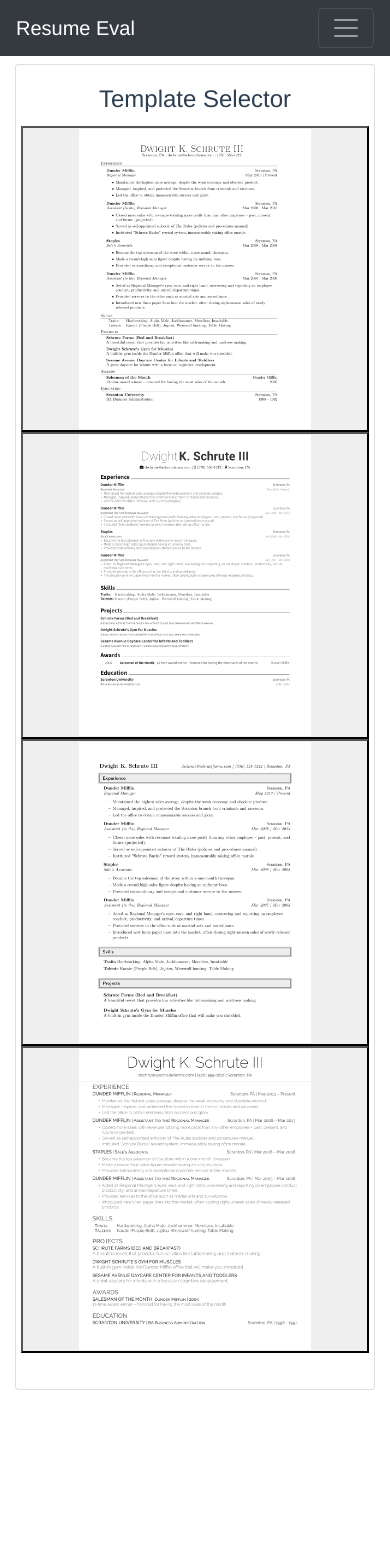
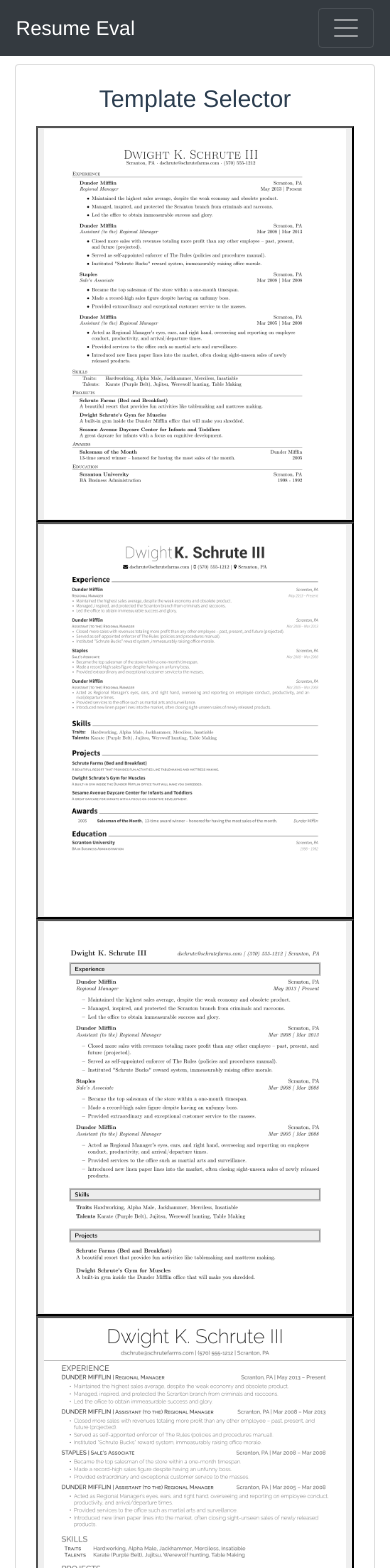
Before and after one commit to Aveek-Saha/ResumeEval, a Vue app in the folder frontend/: page /#/create in a window 390 px wide. Shown: the top 1568 px of the page. Before the commit the page ends 1390 px from the top, so only its background shows below. Built offline with nearby package versions, Linux system fonts and the light colour scheme.

Commit message:
feat: some changes

```diff
--- a/frontend/src/components/Form.vue
+++ b/frontend/src/components/Form.vue
@@ -5,27 +5,27 @@
       <h4 class="card-title">Template Selector</h4>
       <div class="form-group">
         <div class="row">
-    <div class="col-xs-5">
+    <div class="col-lg-6">
       <button @click.prevent="selectedTemplate(1)">
-          <img src="../assets/1.png" width="70%" class="img-responsive">
+          <img src="../assets/1.png" width="100%" class="thumbnail img-responsive">
       </button>
 
     </div>
-    <div class="col-xs-5">
-       <button @click.prevent="selectedTemplate(2)">
-          <img src="../assets/2.png" width="70%" class="img-responsive">
+ <div class="col-lg-6">
+      <button @click.prevent="selectedTemplate(2)">
+          <img src="../assets/2.png" width="100%" class="thumbnail img-responsive">
       </button>
 
     </div>
-     <div class="col-xs-5">
+  <div class="col-lg-6">
       <button @click.prevent="selectedTemplate(3)">
-          <img src="../assets/3.png" width="70%" class="img-responsive">
+          <img src="../assets/3.png" width="100%" class="thumbnail img-responsive">
       </button>
 
     </div>
-     <div class="col-xs-5">
-        <button @click.prevent="selectedTemplate(4)">
-          <img src="../assets/4.png" width="70%" class="img-responsive">
+   <div class="col-lg-6">
+      <button @click.prevent="selectedTemplate(4)">
+          <img src="../assets/4.png" width="100%" class="thumbnail img-responsive">
       </button>
 
     </div>
```
